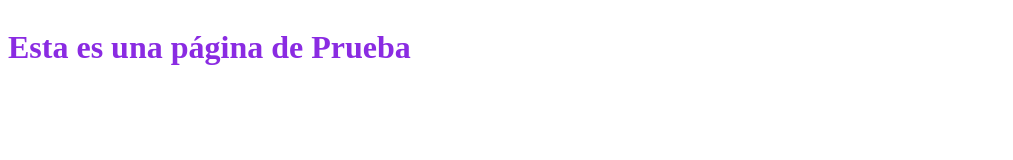
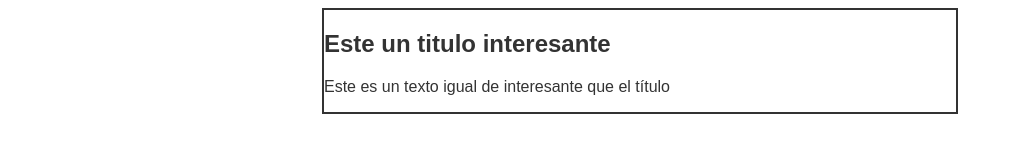
Before and after one commit to clch2409/cursoProfGit, a plain HTML site: page index.html in a window 1280 px wide. Shown: the whole page, without its empty margins (0-1013 px from the left). Drawn offline with Linux system fonts and the light colour scheme.

Commit message:
Mejore el html y le agregue unos estilos

```diff
--- a/index.html
+++ b/index.html
@@ -8,6 +8,11 @@
     <title>Pagina de Prueba</title>
 </head>
 <body>
-    <h1>Esta es una página de Prueba</h1>
+    <section class="container">
+        <div>
+            <h1>Este un titulo interesante</h1>
+            <p>Este es un texto igual de interesante que el título</p>
+        </div>
+    </section>
 </body>
 </html>
--- a/styles/index.css
+++ b/styles/index.css
@@ -1,4 +1,10 @@
 body{
-    align-content: center;
-    color: blueviolet;
+    font-family: Arial, Helvetica, sans-serif;
 }
+
+section{
+    margin: 0 auto;
+    color: #333;
+    border: solid #333 2px;
+    width: 50%;
+}
```
